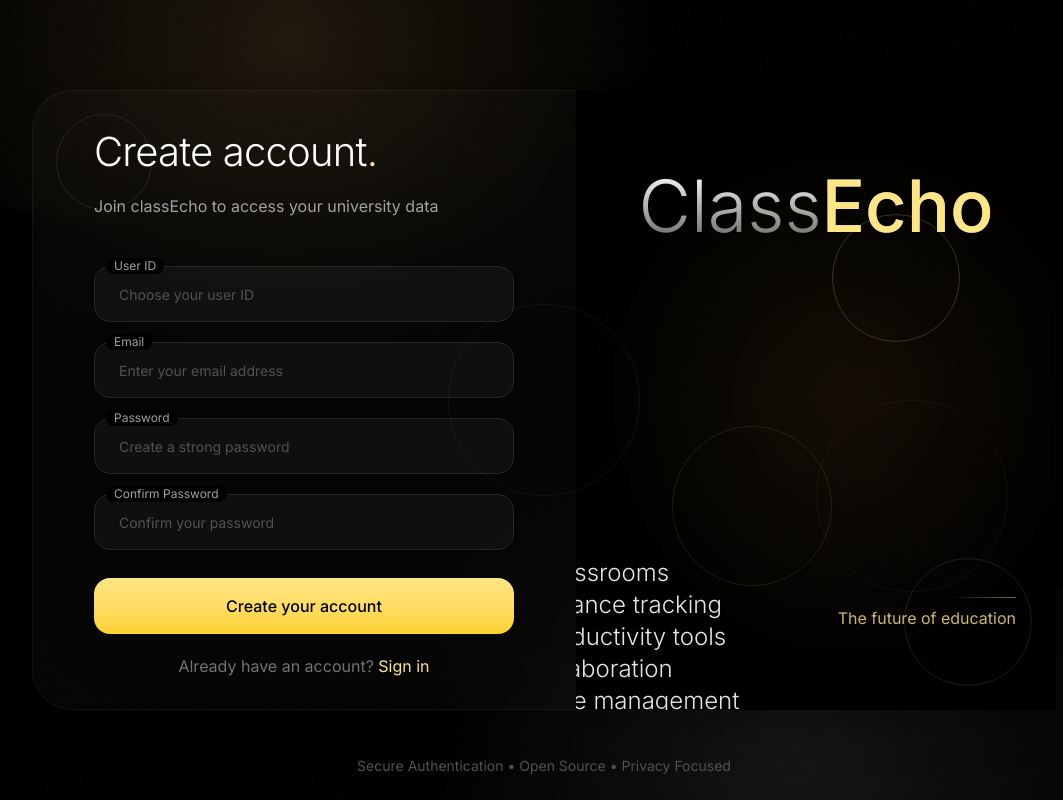
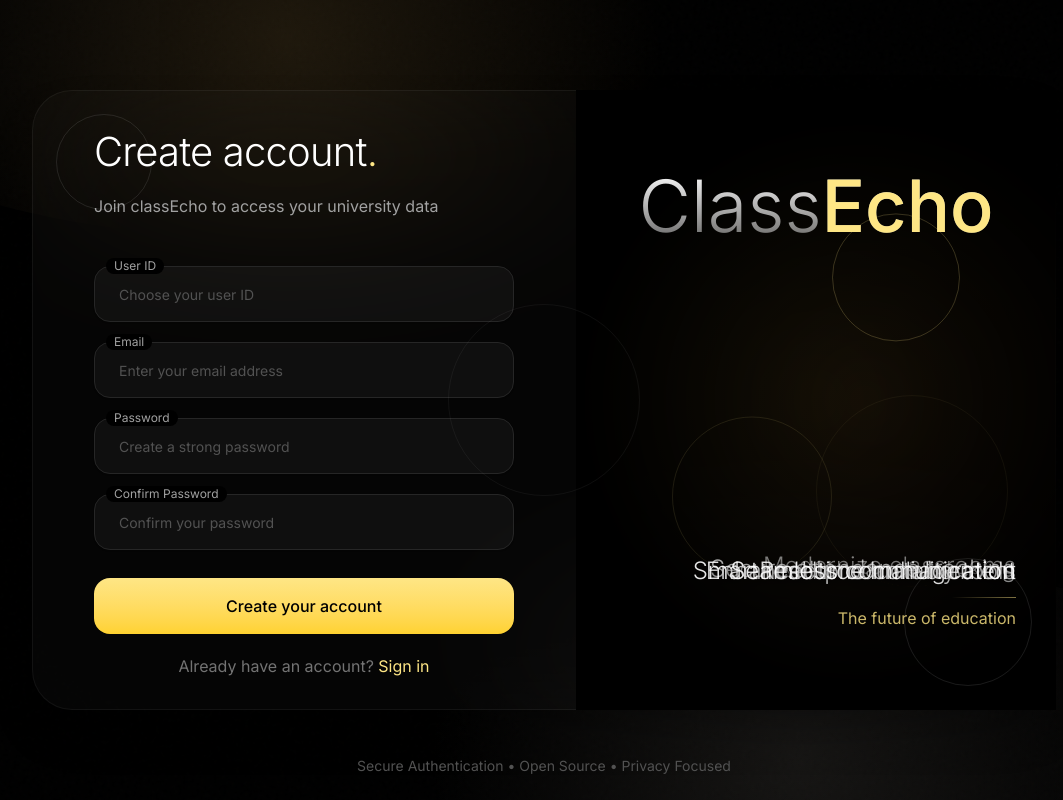
Before and after one commit to divitperiwal/class-echo, a Next.js app: page /register in a window 1280 px wide. Shown: the whole page, without its empty margins (96-1159 px from the left). Built offline with nearby package versions, Linux system fonts and the light colour scheme.

Commit message:
style(motion): add framer motion animations

```diff
--- a/app/(auth)/login/page.tsx
+++ b/app/(auth)/login/page.tsx
@@ -1,6 +1,7 @@
 "use client";
 
 import React, { useState } from "react";
+import { motion } from "framer-motion";
 import { Button } from "@/components/ui/button";
 import { Input } from "@/components/ui/input";
 import { Loader2 } from "lucide-react";
@@ -144,11 +145,23 @@
         />
         <div className="absolute inset-0 bg-[radial-gradient(circle_at_60%_50%,transparent_0%,#000_70%)]" />
 
-        {/* Decorative circles */}
+        {/* Decorative circles with Framer Motion float animation */}
         <div className="absolute inset-0">
-          <div className="absolute top-[20%] left-[20%] w-32 h-32 rounded-full border border-amber-200/20 animate-float" />
-          <div className="absolute bottom-[20%] right-[20%] w-40 h-40 rounded-full border border-amber-200/10 animate-float" style={{ animationDelay: '-2s' }} />
-          <div className="absolute top-[50%] left-[50%] w-48 h-48 rounded-full border border-amber-200/5 animate-float" style={{ animationDelay: '-4s' }} />
+          <motion.div
+            className="absolute top-[20%] left-[20%] w-32 h-32 rounded-full border border-amber-200/20"
+            animate={{ y: [0, -10, 0] }}
+            transition={{ duration: 6, ease: "easeInOut", repeat: Infinity }}
+          />
+          <motion.div
+            className="absolute bottom-[20%] right-[20%] w-40 h-40 rounded-full border border-amber-200/10"
+            animate={{ y: [0, -10, 0] }}
+            transition={{ duration: 6, ease: "easeInOut", repeat: Infinity, delay: 2 }}
+          />
+          <motion.div
+            className="absolute top-[50%] left-[50%] w-48 h-48 rounded-full border border-amber-200/5"
+            animate={{ y: [0, -10, 0] }}
+            transition={{ duration: 6, ease: "easeInOut", repeat: Infinity, delay: 4 }}
+          />
         </div>
 
         <div className="h-full flex flex-col relative">
@@ -160,6 +173,7 @@
 
           <div className="absolute bottom-20 right-10">
             <div className="relative w-150 h-7 mb-3">
+              {/* Feature text with Framer Motion fade animation */}
               {[
                 "Modernize classrooms",
                 "Secure attendance tracking",
@@ -168,16 +182,22 @@
                 "Smart resource management",
                 "Seamless communication"
               ].map((text, index) => (
-                <p
+                <motion.p
                   key={text}
-                  data-index={index}
-                  className="feature-text text-2xl font-light text-white/90"
-                  style={{
-                    textShadow: '0 2px 8px rgba(0,0,0,0.5)'
+                  className="text-2xl font-light text-white/90"
+                  style={{ position: "absolute", inset: 0, display: "flex", alignItems: "center", justifyContent: "flex-end", textShadow: "0 2px 8px rgba(0,0,0,0.5)" }}
+                  initial={{ opacity: 0, y: -10 }}
+                  animate={{ opacity: [1, 0], y: [0, -10] }}
+                  transition={{
+                    duration: 18,
+                    ease: "easeOut",
+                    repeat: Infinity,
+                    repeatDelay: 0,
+                    delay: index * 3
                   }}
                 >
                   {text}
-                </p>
+                </motion.p>
               ))}
             </div>
             <div className="flex flex-col items-end gap-2">
--- a/app/(auth)/register/page.tsx
+++ b/app/(auth)/register/page.tsx
@@ -1,6 +1,7 @@
 "use client";
 
 import React, { useState } from "react";
+import { motion } from "framer-motion";
 import { Button } from "@/components/ui/button";
 import { Input } from "@/components/ui/input";
 import { Loader2 } from "lucide-react";
@@ -195,16 +196,22 @@
         />
         <div className="absolute inset-0 bg-[radial-gradient(circle_at_60%_50%,transparent_0%,#000_70%)]" />
 
-        {/* Decorative circles */}
+        {/* Decorative circles with Framer Motion float animation */}
         <div className="absolute inset-0">
-          <div className="absolute top-[20%] right-[20%] w-32 h-32 rounded-full border border-amber-200/20 animate-float" />
-          <div
-            className="absolute bottom-[20%] left-[20%] w-40 h-40 rounded-full border border-amber-200/10 animate-float"
-            style={{ animationDelay: "-2s" }}
+          <motion.div
+            className="absolute top-[20%] right-[20%] w-32 h-32 rounded-full border border-amber-200/20"
+            animate={{ y: [0, -10, 0] }}
+            transition={{ duration: 6, ease: "easeInOut", repeat: Infinity }}
           />
-          <div
-            className="absolute top-[50%] left-[50%] w-48 h-48 rounded-full border border-amber-200/5 animate-float"
-            style={{ animationDelay: "-4s" }}
+          <motion.div
+            className="absolute bottom-[20%] left-[20%] w-40 h-40 rounded-full border border-amber-200/10"
+            animate={{ y: [0, -10, 0] }}
+            transition={{ duration: 6, ease: "easeInOut", repeat: Infinity, delay: 2 }}
+          />
+          <motion.div
+            className="absolute top-[50%] left-[50%] w-48 h-48 rounded-full border border-amber-200/5"
+            animate={{ y: [0, -10, 0] }}
+            transition={{ duration: 6, ease: "easeInOut", repeat: Infinity, delay: 4 }}
           />
         </div>
 
@@ -217,6 +224,7 @@
 
           <div className="absolute bottom-20 right-10 ">
             <div className="relative w-150 h-7 mb-3 ">
+              {/* Feature text with Framer Motion fade animation */}
               {[
                 "Modernize classrooms",
                 "Secure attendance tracking",
@@ -225,16 +233,22 @@
                 "Smart resource management",
                 "Seamless communication",
               ].map((text, index) => (
-                <p
+                <motion.p
                   key={text}
-                  data-index={index}
-                  className="feature-text text-2xl font-light text-white/90"
-                  style={{
-                    textShadow: "0 2px 8px rgba(0,0,0,0.5)",
+                  className="text-2xl font-light text-white/90"
+                  style={{ position: "absolute", inset: 0, display: "flex", alignItems: "center", justifyContent: "flex-end", textShadow: "0 2px 8px rgba(0,0,0,0.5)" }}
+                  initial={{ opacity: 0, y: -10 }}
+                  animate={{ opacity: [1, 0], y: [0, -10] }}
+                  transition={{
+                    duration: 18,
+                    ease: "easeOut",
+                    repeat: Infinity,
+                    repeatDelay: 0,
+                    delay: index * 3
                   }}
                 >
                   {text}
-                </p>
+                </motion.p>
               ))}
             </div>
             <div className="flex flex-col items-end gap-2">
```
